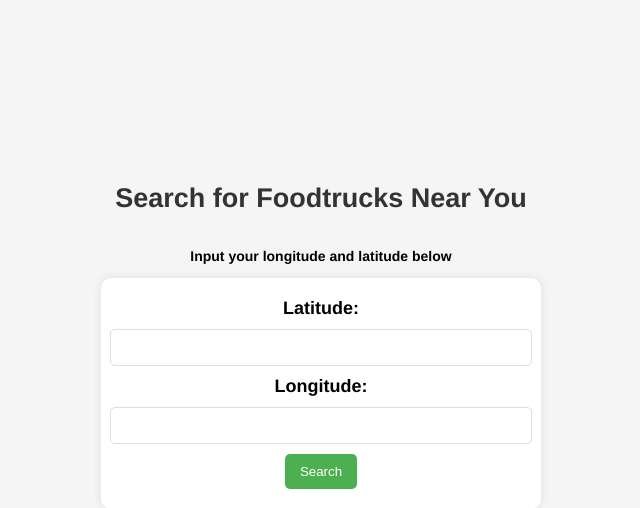
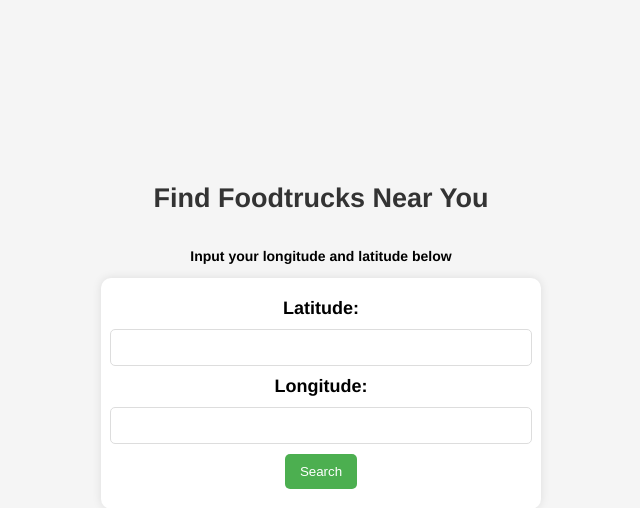
Before and after one commit to Masiza-Fidel/RAKT-innovation, a Django app: page / in a window 1280 px wide. Shown: the top 508 px of the page, without its empty margins (319-959 px from the left). Run offline with Django 5.2, Linux system fonts and the light colour scheme; data comes from the database, SQL or seed files in the repository; both versions use the stored data as it was after the commit.

Commit message:
ui changes

```diff
--- a/trucks/static/css/index.css
+++ b/trucks/static/css/index.css
@@ -144,6 +144,7 @@ ul {
     box-shadow: 0 0 20px rgba(0, 0, 0, 0.2);
     z-index: 1000;
     width: 44%;
+    overflow:hidden;
 }
 
 
--- a/trucks/templates/find_foodtrucks.html
+++ b/trucks/templates/find_foodtrucks.html
@@ -8,7 +8,7 @@
     <link rel="stylesheet" href="{% static 'css/index.css' %}">
 </head>
 <body>
-    <h1 class="balance2">Search for Foodtrucks Near You</h1>
+    <h1 class="balance2">Find Foodtrucks Near You</h1>
     <p class="balance">Input your longitude and latitude below</p>
 
     <!-- Form for user input -->
@@ -23,8 +23,10 @@
 
     <!-- Display nearby food trucks -->
     <h2 class="balance2">Nearby Food Trucks</h2>
+
     <ul>
         {% for foodtruck in foodtrucks %}
+
             <li class="food-truck-card">
                 <h3><span class="cadio">Truck Applicant:</span><br> {{ foodtruck.applicant }}</h3>
                 <p><span class="cadio">Location:</span> {{ foodtruck.location }}</p>
```
Also changed, not shown: db.sqlite3.
